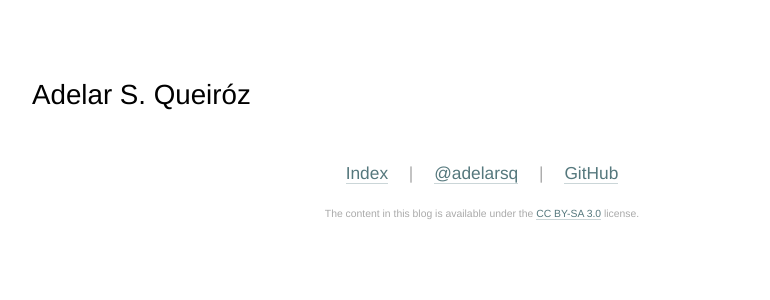
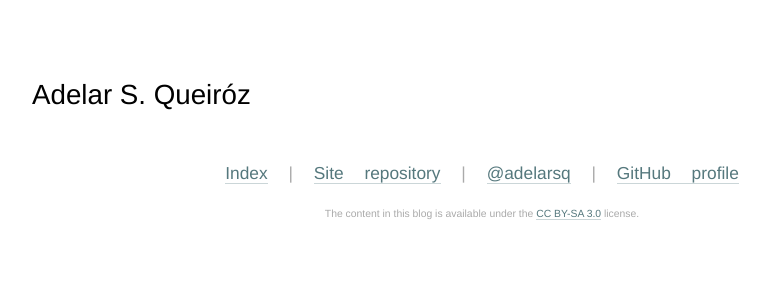
Before and after one commit to adelarsq/daily-rust.github.io, a Jekyll site: the page built from index.md, in a window 1280 px wide. Shown: the top 300 px of the page, without its empty margins (158-928 px from the left). Built offline with Jekyll 4.4.1, drawn with Linux system fonts in a browser that asks for light colours.

Commit message:
Update default.html

```diff
--- a/_layouts/default.html
+++ b/_layouts/default.html
@@ -28,8 +28,9 @@
 		<footer>
 			<p>
 				<a href="/">Index</a> |
+				<a href="https://github.com/daily-rust/daily-rust.github.io">Site repository</a> |
 				<a href="https://twitter.com/adelarsq">@adelarsq</a> |
-				<a href="https://github.com/adelarsq">GitHub</a>
+				<a href="https://github.com/adelarsq">GitHub profile</a>
 			</p>
 			<p class="footnote">
 				The content in this blog is available under the <a href="https://creativecommons.org/licenses/by-sa/3.0/">CC BY-SA 3.0</a> license.
```
Also changed, not shown: other parts of _layouts/default.html (+1 -1 lines).
